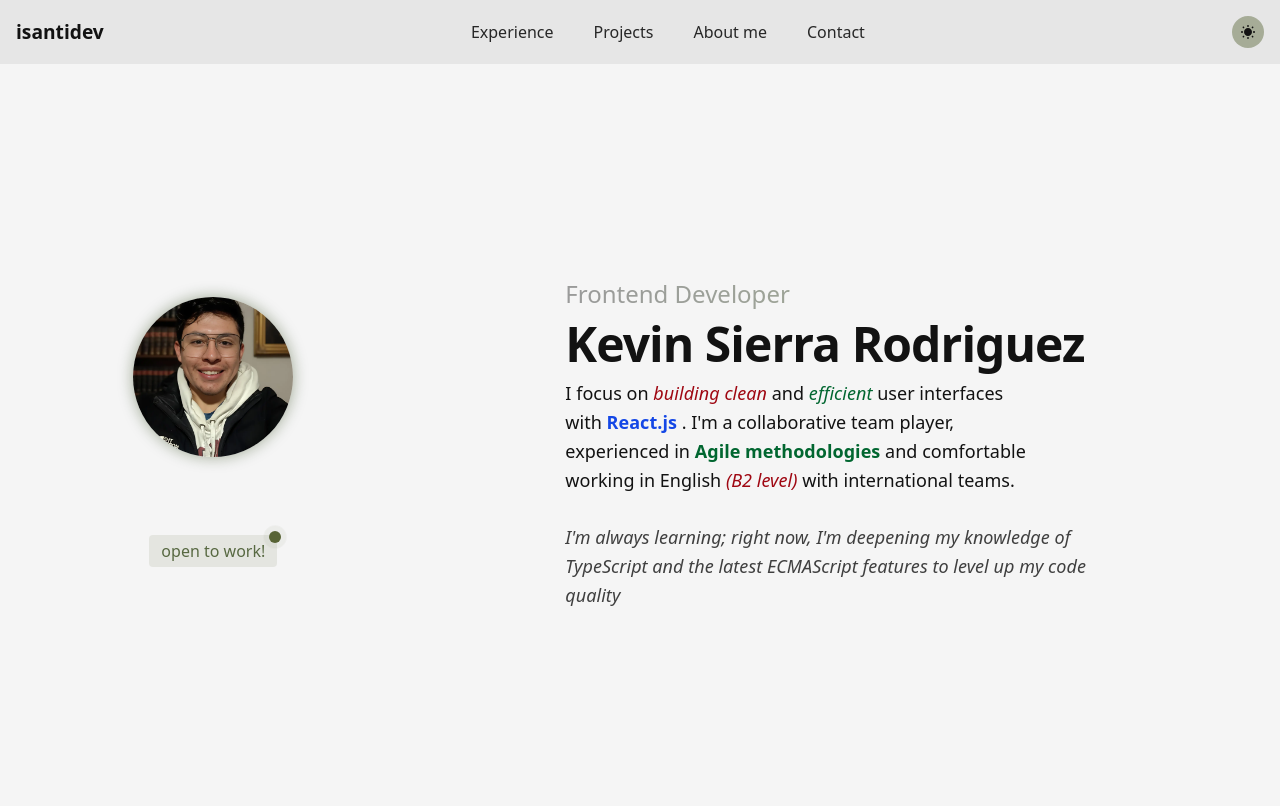
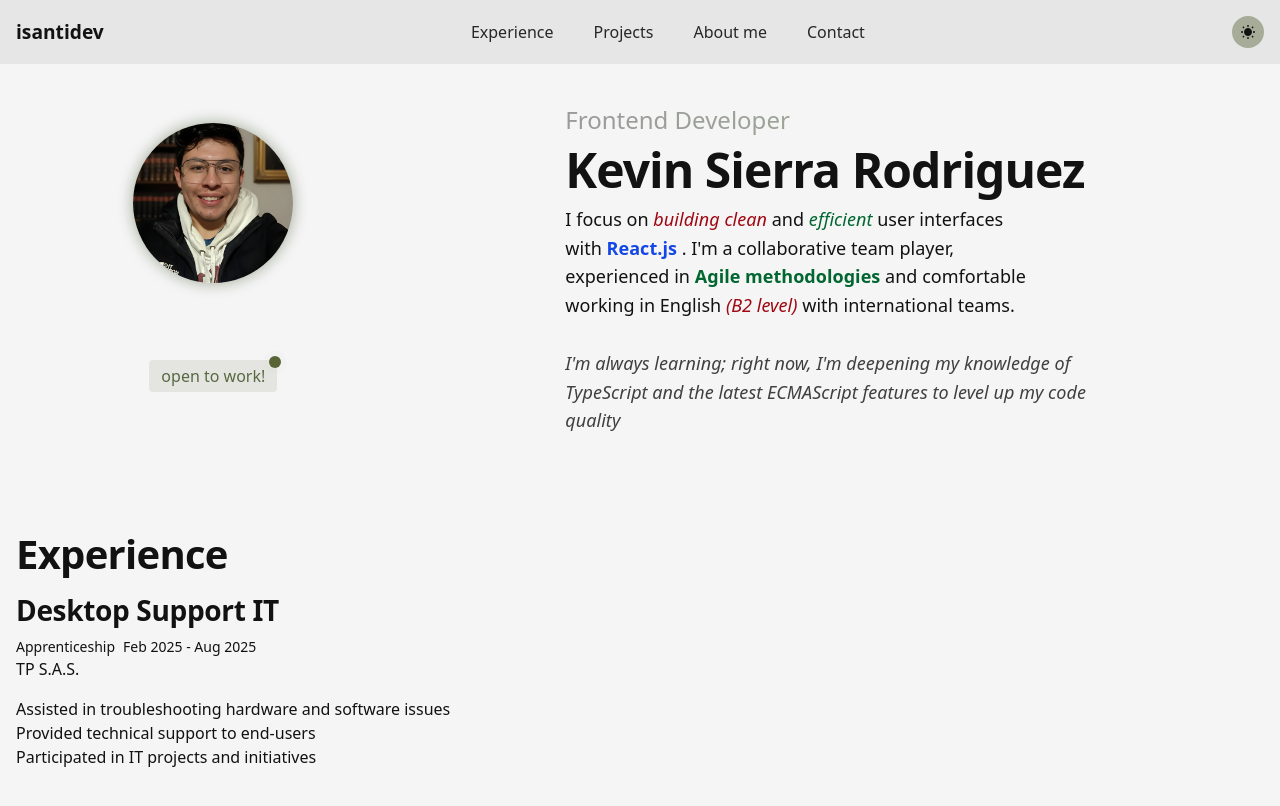
Before and after one commit to isantidev/my-portfolio, a React (Vite) app: page / in a window 1280 px wide. Shown: the top 806 px of the page. Built offline with nearby package versions, Linux system fonts and the light colour scheme.

Commit message:
Padding in every section is updated

```diff
--- /dev/null
+++ b/src/components/layout/Experience.jsx
@@ -0,0 +1,37 @@
+const Experience = () => {
+    return (
+        <>
+            <section
+                className="max-w-screen-xl w-full mx-auto px-4 min-h-screen mt-12 md:mt-16"
+                id="experience"
+            >
+                <h2>Experience</h2>
+                <div className="w-full flex flex-col gap-4">
+                    <div className="relative">
+                        <h4>Desktop Support IT</h4>
+
+                        <div className="flex gap-2 ">
+                            <span className="text-sm font-light capitalize">
+                                apprenticeship
+                            </span>
+                            <span className="text-sm font-light capitalize">
+                                Feb 2025 - Aug 2025
+                            </span>
+                        </div>
+                        <span>TP S.A.S.</span>
+                    </div>
+                    <ul>
+                        <li>
+                            Assisted in troubleshooting hardware and software
+                            issues
+                        </li>
+                        <li>Provided technical support to end-users</li>
+                        <li>Participated in IT projects and initiatives</li>
+                    </ul>
+                </div>
+            </section>
+        </>
+    );
+};
+
+export default Experience;
--- a/src/components/layout/Hero.jsx
+++ b/src/components/layout/Hero.jsx
@@ -6,9 +6,9 @@ const Hero = () => {
         <>
             <section
                 aria-label="about-me"
-                className="max-w-screen-xl w-full h-dvh mx-auto mt-2 mb-4 px-2 place-content-center"
+                className="max-w-screen-xl w-full h-dvh mx-auto mt-2 mb-4 px-4 place-content-center"
             >
-                <div className="flex flex-col px-2 items-center justify-between gap-4 md:grid md:grid-cols-3 md:place-items-center md:gap-8">
+                <div className="flex flex-col items-center justify-between gap-4 md:grid md:grid-cols-3 md:place-items-center md:gap-8">
                     <div className="flex flex-col h-full items-center justify-around gap-4 md:gap-2">
                         <span
                             area-label="profile picture"
--- a/src/main.jsx
+++ b/src/main.jsx
@@ -2,11 +2,13 @@ import { StrictMode } from "react";
 import { createRoot } from "react-dom/client";
 import Navigation from "./components/layout/Navigation.jsx";
 import Hero from "./components/layout/Hero.jsx";
+import Experience from "./components/layout/Experience.jsx";
 import "@styles/global.css";
 
 createRoot(document.getElementById("root")).render(
     <StrictMode>
         <Navigation />
         <Hero />
+        <Experience />
     </StrictMode>
 );
```
